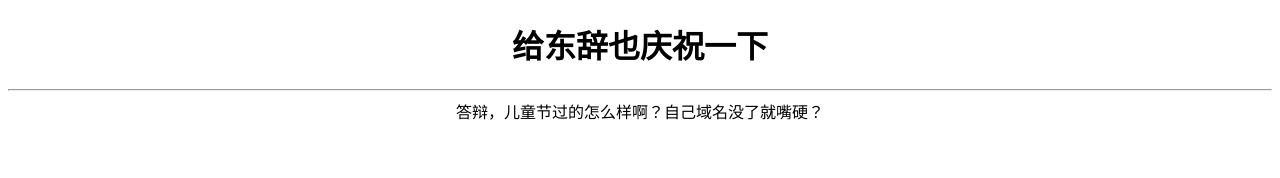
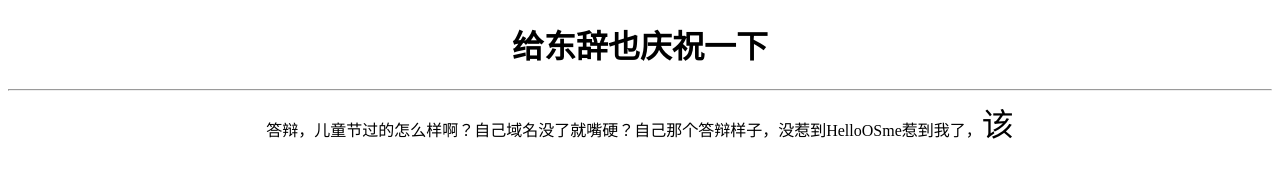
Before and after one commit to HelloOSMe2/err-message2, a plain HTML site: page index.html in a window 1280 px wide. Drawn offline with Linux system fonts and the light colour scheme.

Commit message:
Update index.html

```diff
--- a/index.html
+++ b/index.html
@@ -8,7 +8,7 @@
     <center>
       <h1>给东辞也庆祝一下</h1>
       <hr>
-      <span>答辩，儿童节过的怎么样啊？自己域名没了就嘴硬？</span>
+      <span>答辩，儿童节过的怎么样啊？自己域名没了就嘴硬？自己那个答辩样子，没惹到HelloOSme惹到我了，<span style="font-size:200%">该</span></span>
     </center>
   </body>
 </html>
```
